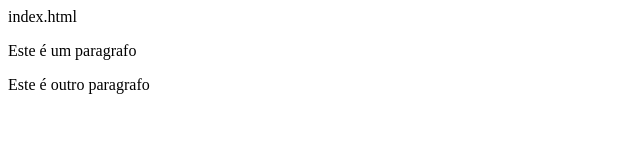
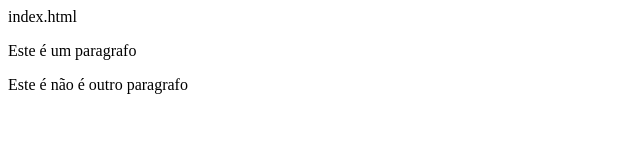
Before and after one commit to samuelsan485/progWeb, a plain HTML site: page index.html in a window 1280 px wide. Shown: the full height of the page, 0-640 px from the left. Drawn offline with Linux system fonts and the light colour scheme.

Commit message:
conflito de mesclagem

```diff
--- a/index.html
+++ b/index.html
@@ -6,6 +6,6 @@ index.html
 </head>
 <body>
 <p> Este é um paragrafo </p>
-<p> Este é outro paragrafo </p>
+<p> Este é não é outro paragrafo</p>
 </body>
 </html>
```
